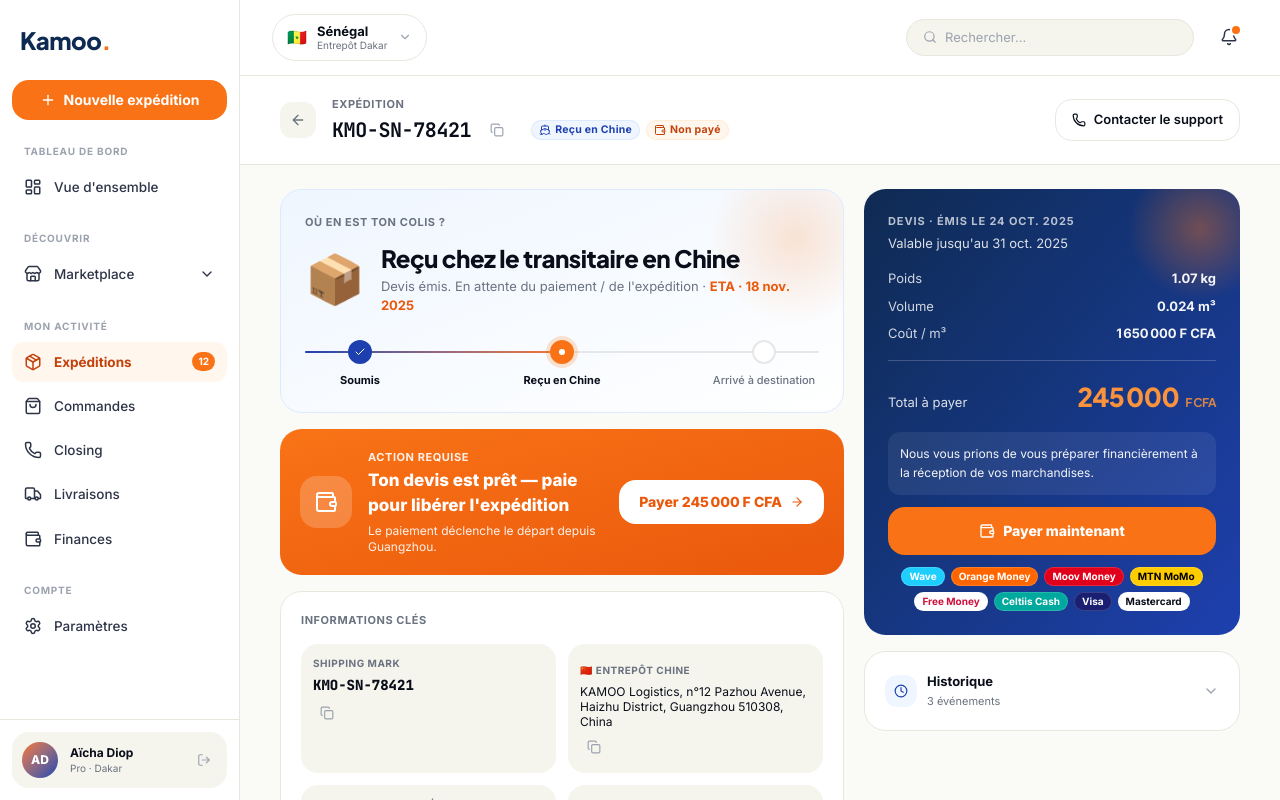
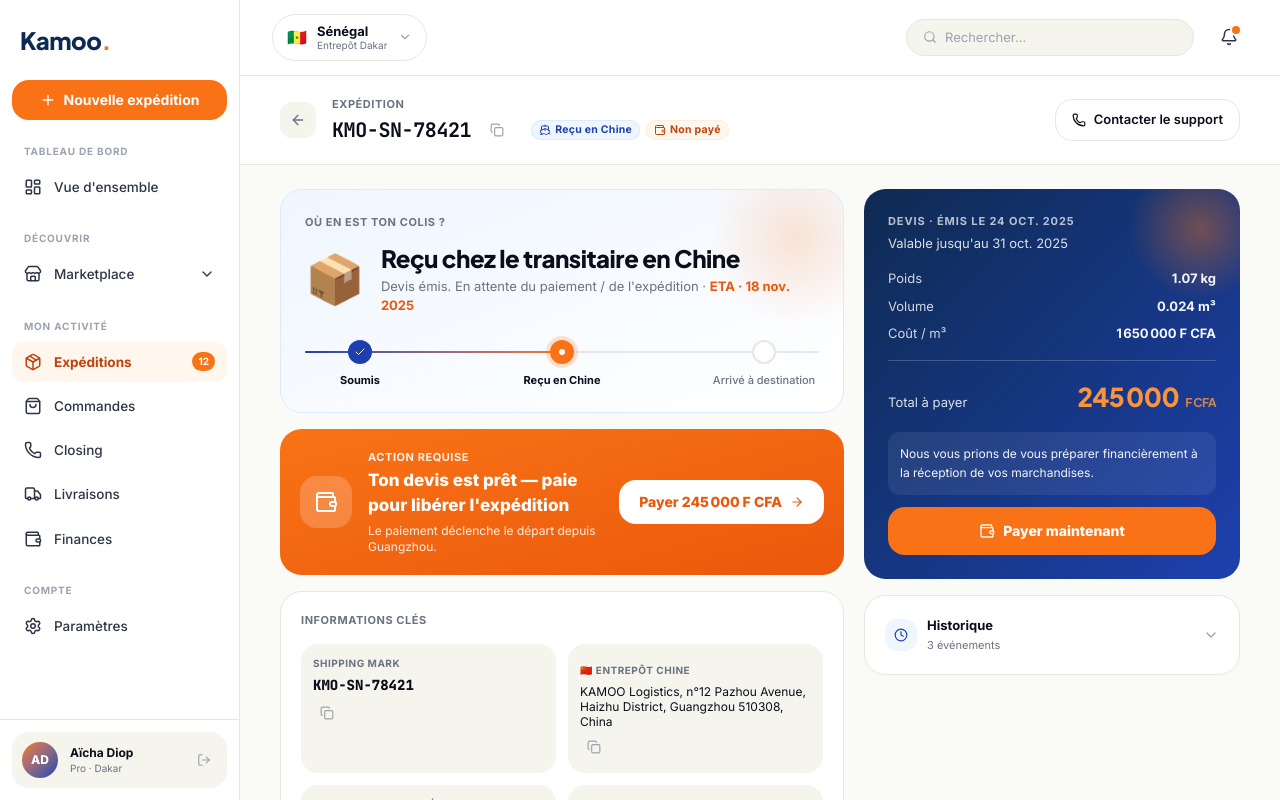
Before and after one commit to Patrick-hub90/kamoo-app, a Next.js app: page /expeditions/exp_01 in a window 1280 px wide. Built offline with nearby package versions, Linux system fonts and the light colour scheme.

Commit message:
revert(payment-methods): retire les badges texte (à refaire avec vrais logos plus tard)

```diff
--- a/src/app/(vendor)/expeditions/[id]/page.tsx
+++ b/src/app/(vendor)/expeditions/[id]/page.tsx
@@ -12,7 +12,6 @@
 import { StatusPill } from "@/components/kamoo/status-pill";
 import { CopyButton } from "@/components/kamoo/copy-button";
 import { ExpeditionHistory } from "@/components/kamoo/expedition-history";
-import { PaymentMethods } from "@/components/kamoo/payment-methods";
 import { getMockExpeditionDetail } from "@/lib/data/mock-expedition-detail";
 import {
   STATUS_LABELS,
@@ -402,15 +401,10 @@
 
                 {exp.paymentStatus === "unpaid" &&
                   exp.transitaire.paymentPolicy === "upfront" && (
-                    <>
-                      <button className="mt-3 flex w-full items-center justify-center gap-2 whitespace-nowrap rounded-xl bg-kamoo-orange-500 px-4 py-3.5 text-sm font-extrabold text-white hover:bg-kamoo-orange-600">
-                        <Wallet className="h-4 w-4" />
-                        Payer maintenant
-                      </button>
-                      <div className="mt-3">
-                        <PaymentMethods variant="dark" />
-                      </div>
-                    </>
+                    <button className="mt-3 flex w-full items-center justify-center gap-2 whitespace-nowrap rounded-xl bg-kamoo-orange-500 px-4 py-3.5 text-sm font-extrabold text-white hover:bg-kamoo-orange-600">
+                      <Wallet className="h-4 w-4" />
+                      Payer maintenant
+                    </button>
                   )}
               </div>
             </div>
--- a/src/components/kamoo/payment-methods.tsx
+++ /dev/null
@@ -1,63 +0,0 @@
-/**
- * Affiche les moyens de paiement supportés sous forme de petits badges colorés.
- * Couvre les Mobile Money d'Afrique de l'Ouest + cartes bancaires internationales.
- */
-
-type PaymentMethod = {
-  id: string;
-  label: string;
-  bg: string; // couleur de fond
-  fg: string; // couleur du texte
-};
-
-const METHODS: PaymentMethod[] = [
-  // Mobile Money
-  { id: "wave", label: "Wave", bg: "bg-[#1DCEFF]", fg: "text-white" },
-  {
-    id: "orange",
-    label: "Orange Money",
-    bg: "bg-[#FF6600]",
-    fg: "text-white",
-  },
-  { id: "moov", label: "Moov Money", bg: "bg-[#E0001B]", fg: "text-white" },
-  { id: "mtn", label: "MTN MoMo", bg: "bg-[#FFCC00]", fg: "text-black" },
-  { id: "free", label: "Free Money", bg: "bg-white", fg: "text-[#CD113B]" },
-  { id: "celtiis", label: "Celtiis Cash", bg: "bg-[#00A99D]", fg: "text-white" },
-  // Cartes bancaires
-  { id: "visa", label: "Visa", bg: "bg-[#1A1F71]", fg: "text-white" },
-  {
-    id: "mastercard",
-    label: "Mastercard",
-    bg: "bg-white",
-    fg: "text-ink-900",
-  },
-];
-
-type Props = {
-  /** Filtre par ID si tu veux n'afficher qu'une partie des moyens */
-  only?: string[];
-  /** Style sombre (utile sur fond foncé comme la card devis) */
-  variant?: "light" | "dark";
-};
-
-export function PaymentMethods({ only, variant = "light" }: Props) {
-  const list = only ? METHODS.filter((m) => only.includes(m.id)) : METHODS;
-  const isDark = variant === "dark";
-
-  return (
-    <div className="flex flex-wrap items-center justify-center gap-1.5">
-      {list.map((m) => (
-        <span
-          key={m.id}
-          className={`inline-flex items-center rounded-md px-2 py-0.5 text-[10px] font-bold ring-1 ring-inset ${
-            m.bg
-          } ${m.fg} ${
-            isDark ? "ring-white/15" : "ring-black/5"
-          }`}
-        >
-          {m.label}
-        </span>
-      ))}
-    </div>
-  );
-}
```
